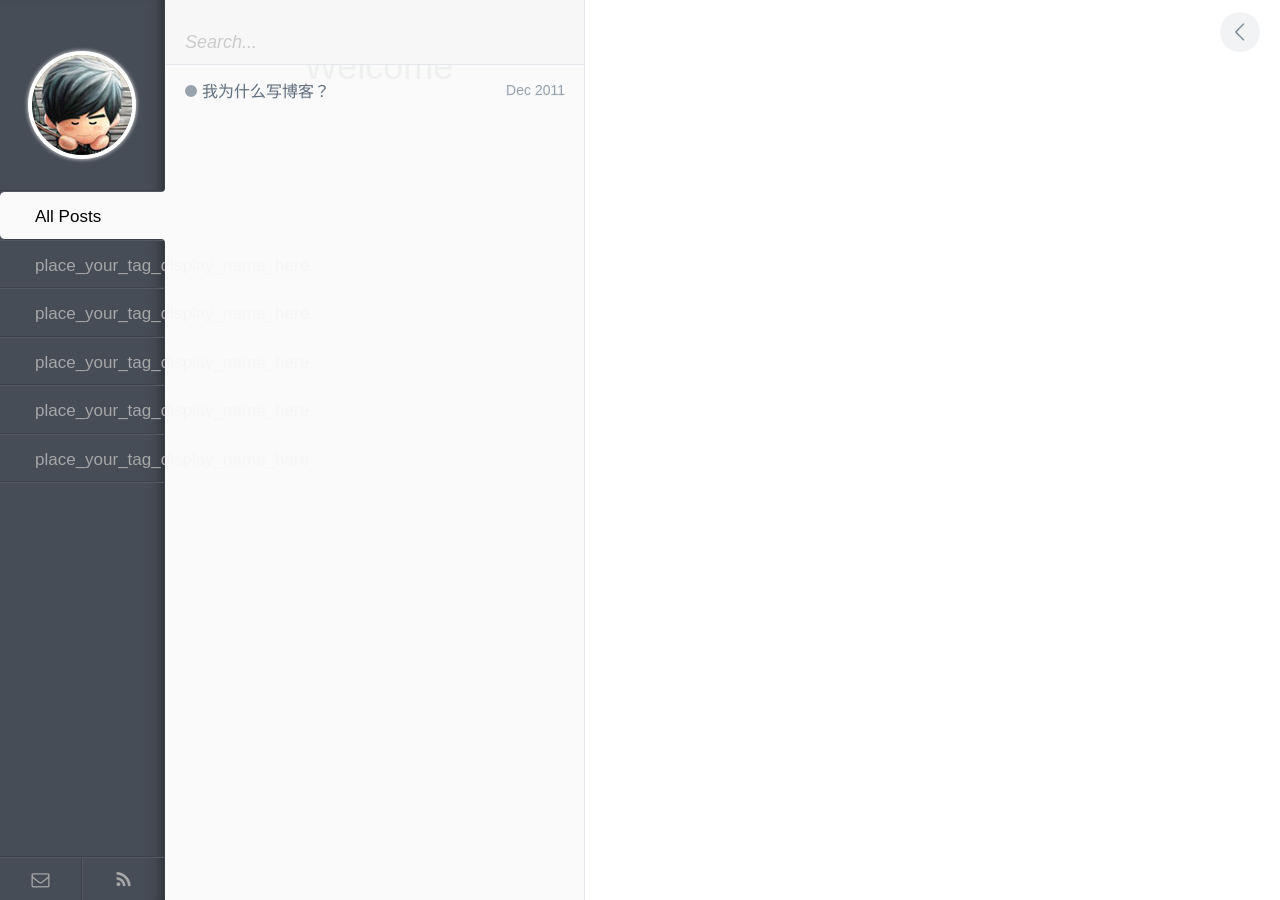
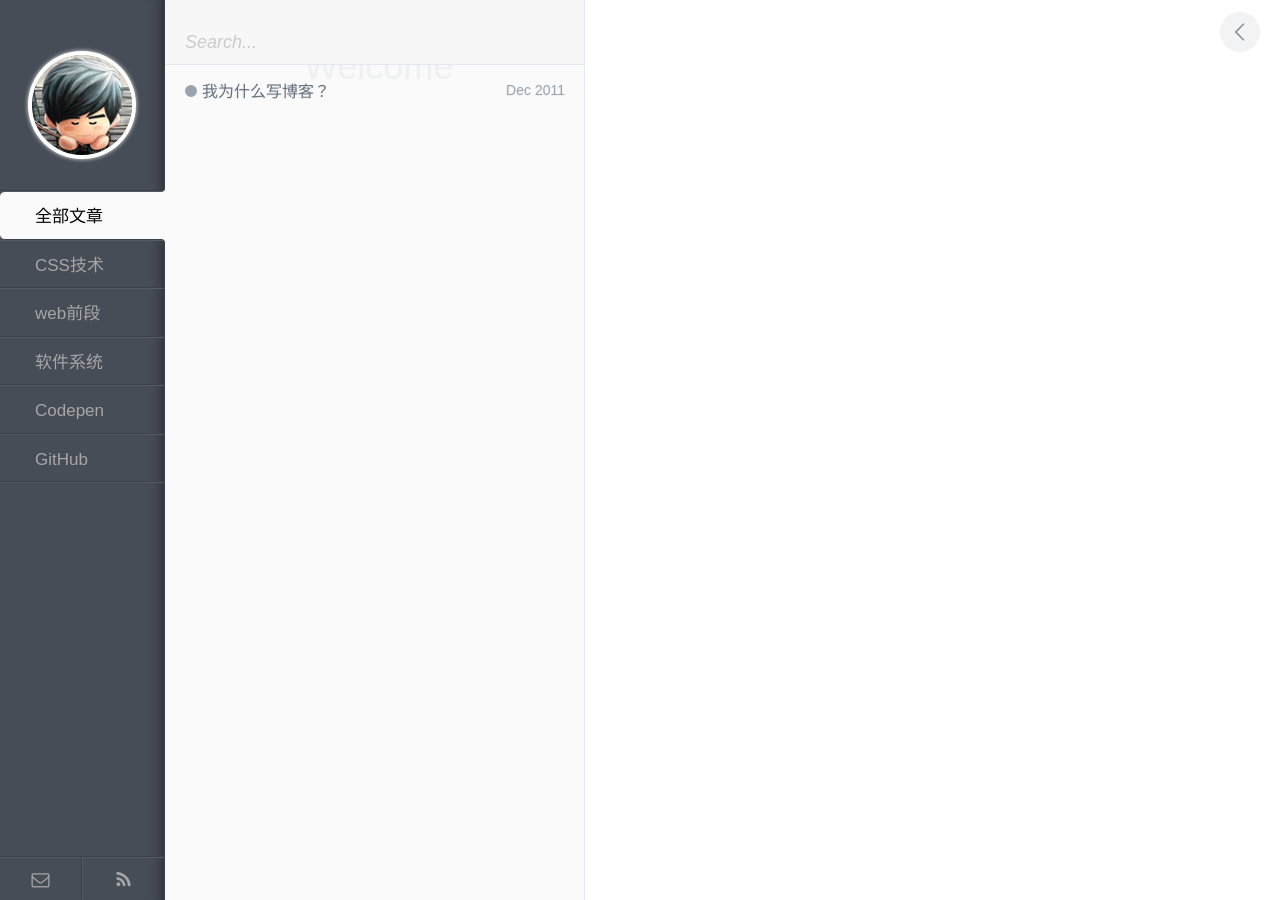
Before and after one commit to lifangz/lifangz.github.io, a Jekyll site: the page built from index.html, in a window 1280 px wide. Built offline with Jekyll 4.4.1, drawn with Linux system fonts in a browser that asks for light colours.

Commit message:
修改分类

```diff
--- a/_layouts/index.html
+++ b/_layouts/index.html
@@ -16,12 +16,12 @@
         <a href="/index.html" id="avatar"></a>
 
         <ul id="tags__ul">
-          <li id="js-label1" class="tags__li tags-btn active">All Posts</li>
-          <li id="js-label2" class="tags__li tags-btn">place_your_tag_display_name_here</li>
-          <li id="js-label3" class="tags__li tags-btn">place_your_tag_display_name_here</li>
-          <li id="js-label4" class="tags__li tags-btn">place_your_tag_display_name_here</li>
-          <li id="js-label5" class="tags__li tags-btn">place_your_tag_display_name_here</li>
-          <li id="js-label6" class="tags__li tags-btn">place_your_tag_display_name_here</li>
+          <li id="js-label1" class="tags__li tags-btn active">全部文章</li>
+          <li id="js-label2" class="tags__li tags-btn">CSS技术</li>
+          <li id="js-label3" class="tags__li tags-btn">web前段</li>
+          <li id="js-label4" class="tags__li tags-btn">软件系统</li>
+          <li id="js-label5" class="tags__li tags-btn">Codepen</li>
+          <li id="js-label6" class="tags__li tags-btn">GitHub</li>
         </ul>
 
         <div id="tags__bottom">
```
